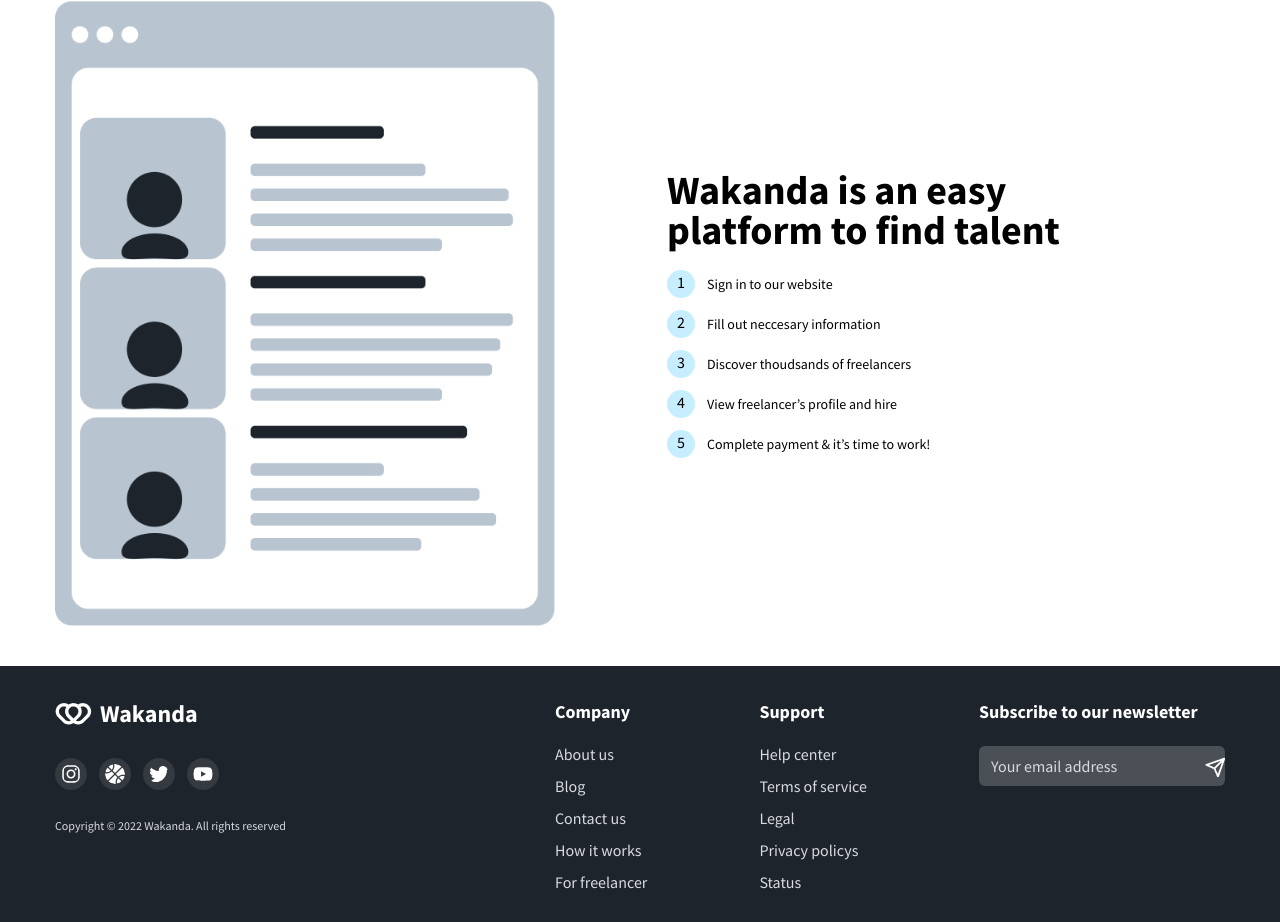
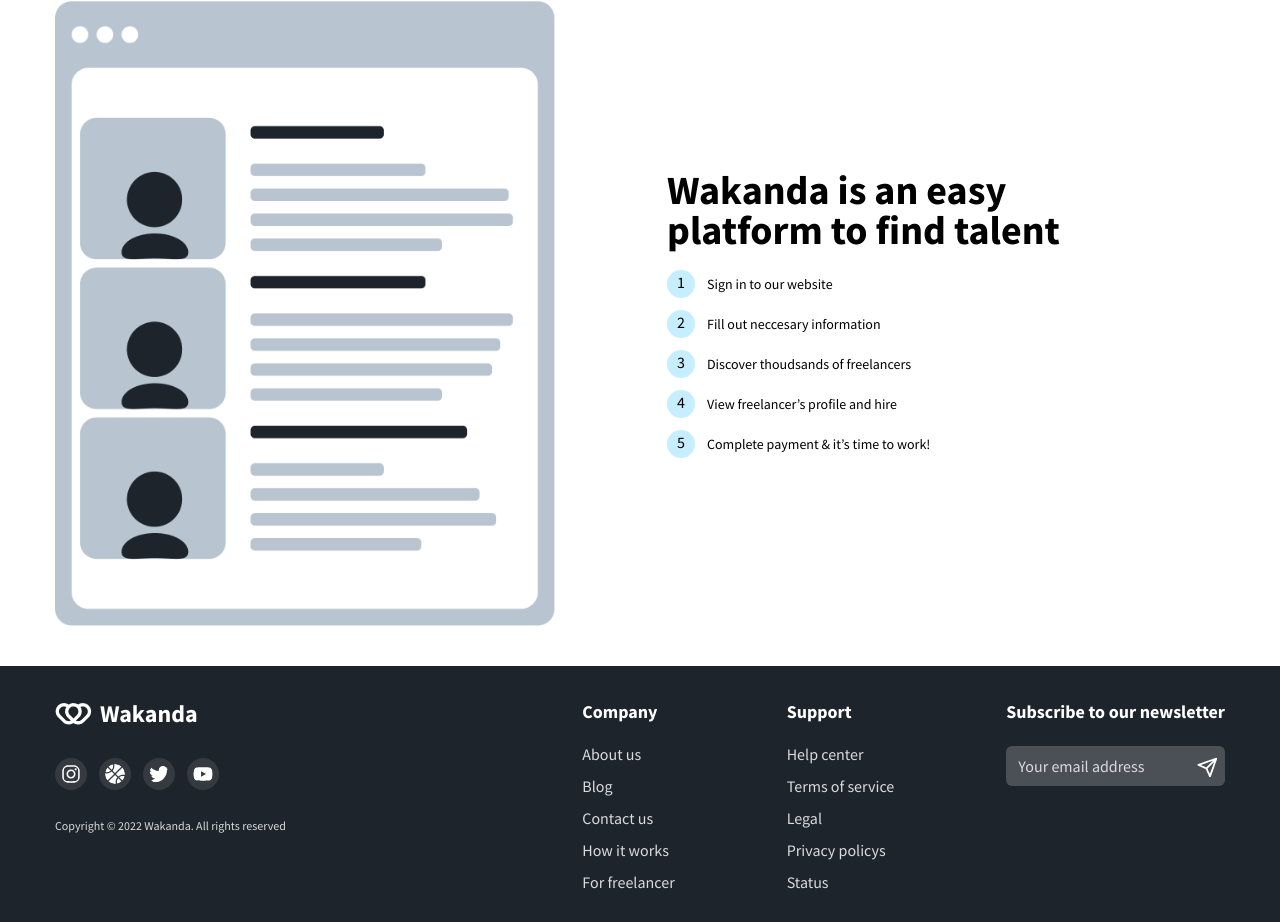
Before and after one commit to ihsan759/Farcap-Tugas-Akhir, a website: page views/index.html in a window 1280 px wide. Shown: the part 830-1752 px from the top of the page. Drawn offline with nearby package versions, Linux system fonts and the light colour scheme.

```diff
--- a/views/index.html
+++ b/views/index.html
@@ -195,7 +195,7 @@
           <div class="subscribe">
             <p class="font-bold text-lg text-white">Subscribe to our newsletter</p>
             <form action="" method="get" class="flex bg-white/20 rounded-md mt-5">
-              <input type="email" name="" id="" placeholder="Your email address" class="bg-transparent border-none focus:ring-transparent placeholder:text-[#D9DBE1]" />
+              <input type="email" name="" id="" placeholder="Your email address" class="bg-transparent border-none focus:ring-transparent placeholder:text-[#D9DBE1] max-w-[190px]" />
               <button><img src="../assets/send.png" alt="" /></button>
             </form>
           </div>
```
Also changed, not shown: src/output.css.
